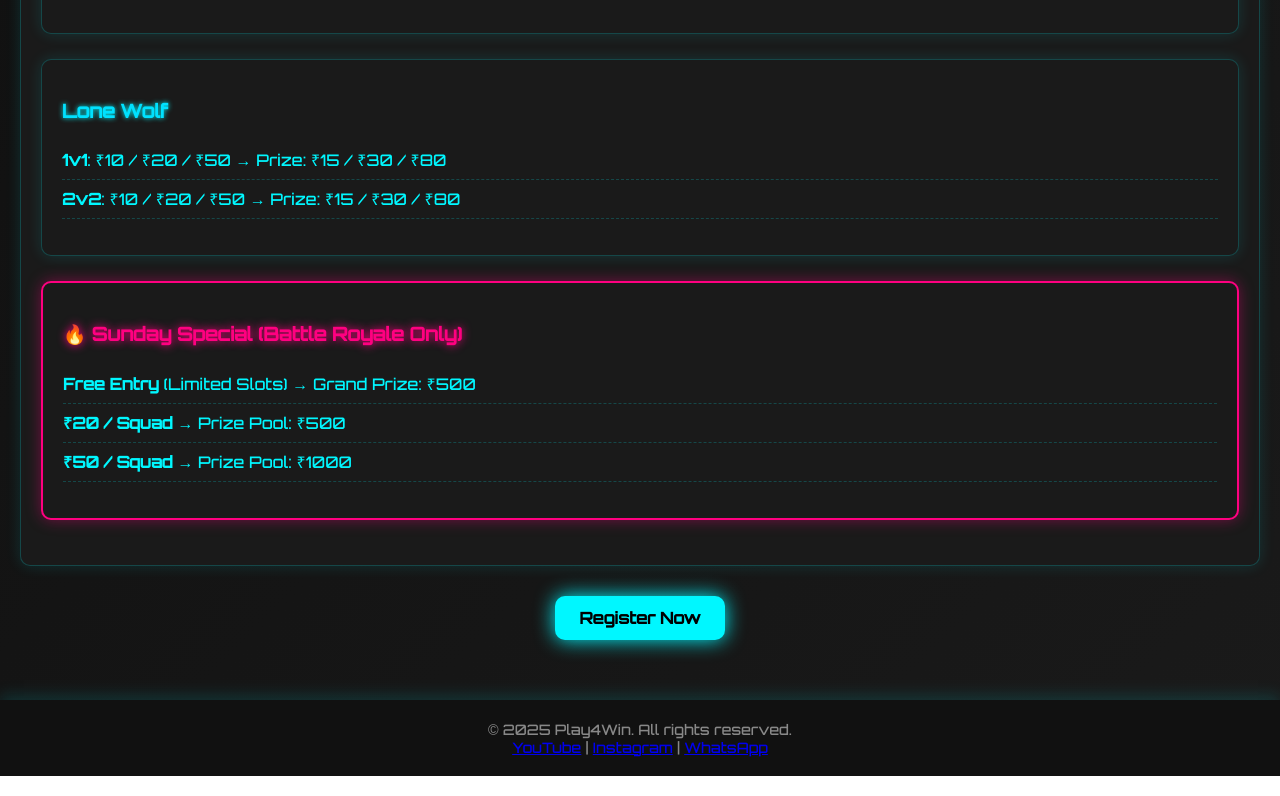
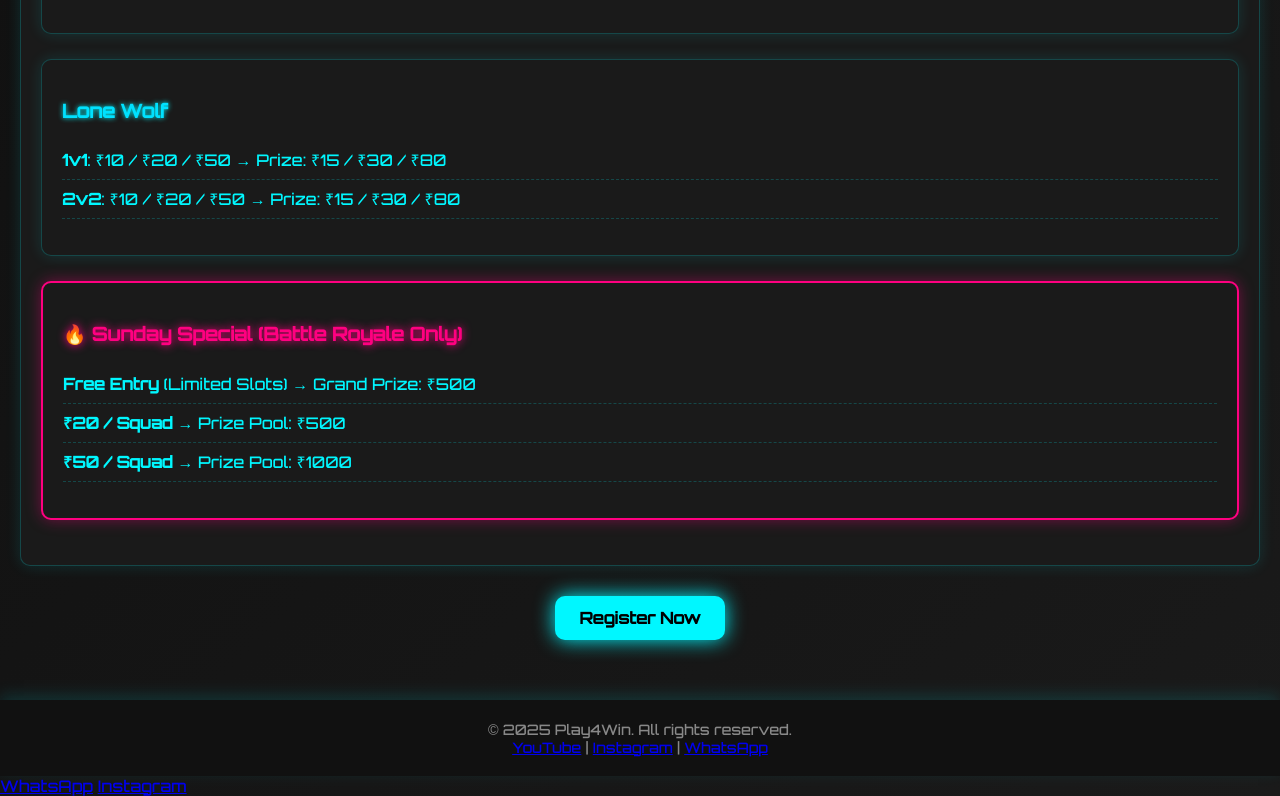
Before and after one commit to play4win07/PLAY4WIN, a plain HTML site: page index.html in a window 1280 px wide. Shown: the part 970-1766 px from the top of the page. Drawn offline with Linux system fonts and the light colour scheme.

Commit message:
Update index.html

```diff
--- a/index.html
+++ b/index.html
@@ -75,3 +75,8 @@
   </footer>
 </body>
 </html>
+<!-- WhatsApp Button -->
+<a href="https://whatsapp.com/channel/0029VaqnWdwKWEKimvCpg23K" target="_blank" class="whatsapp-btn">WhatsApp</a>
+
+<!-- Instagram Button -->
+<a href="https://www.instagram.com/gwd_pirates" target="_blank" class="insta-btn">Instagram</a>
```
